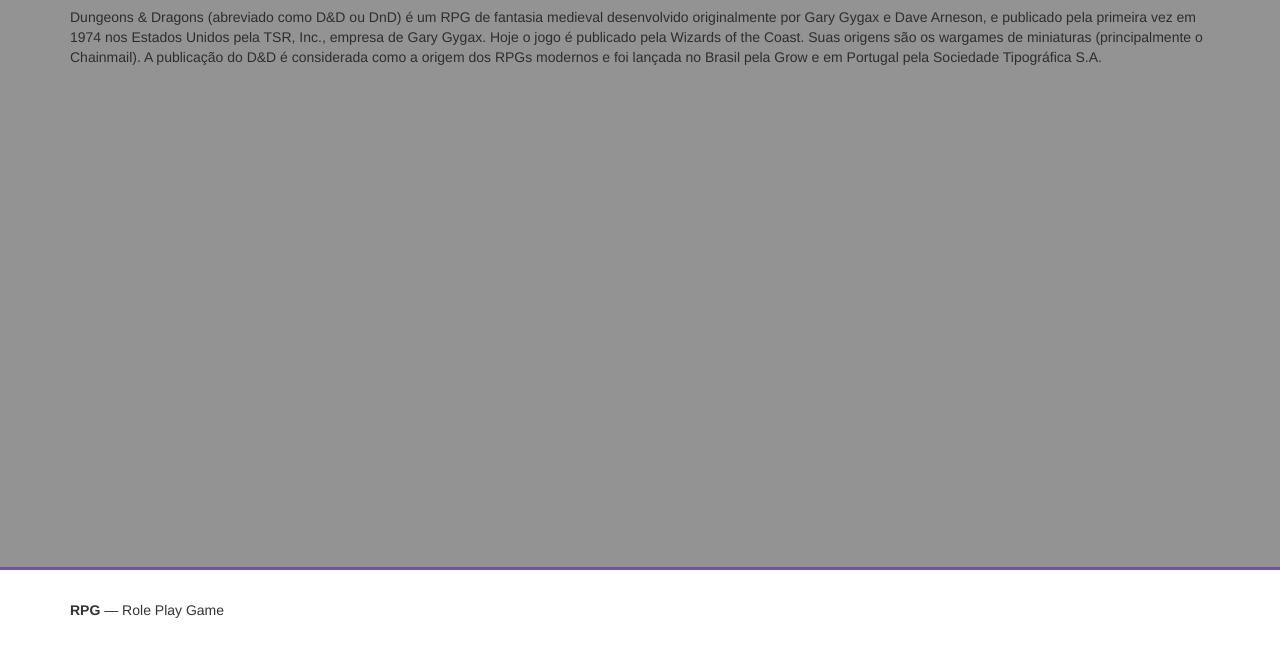
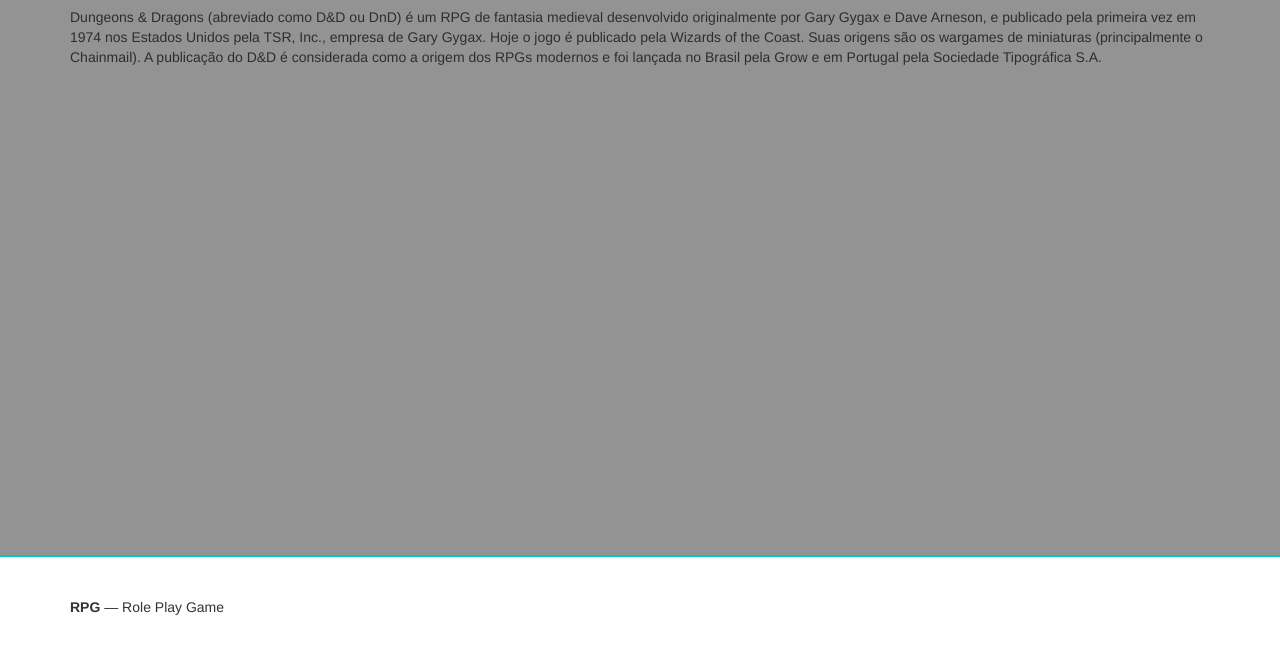
Before and after one commit to Frossard/jquery-footer-note.js, a plain HTML site: page index.html in a window 1280 px wide. Both pictures are taken after a click on the link "RPG". Shown: the part 133-790 px from the top of the page. Drawn offline with nearby package versions, Linux system fonts and the light colour scheme.

Commit message:
Effects upgraded.

```diff
--- a/nota-rodape.css
+++ b/nota-rodape.css
@@ -2,6 +2,7 @@
     Created on : 03/05/2017, 12:47:07
     Author     : victor.frossard
 */
-.blackboard{ display: none; width: 100%; height: 100%; position: fixed; top: 0; left: 0; background-color: rgba(40, 40, 40, 0.5); z-index: 15; /*transition: all 0.3s ease;*/}
-.blackboard > aside{ width: 100%; height: 100px; position: absolute; bottom: 0; left: 0; z-index: 16; background: #fff; border-top: 3px solid #6f5499; transition: all 0.3s ease;}
-#target-legend > p{ padding: 30px 0px;}
+/*body{ background: #cecece;}*/
+.blackboard{ display: none; width: 100%; height: 100%; position: fixed; top: 0; left: 0; background-color: rgba(40, 40, 40, 0.5); z-index: 15;  cursor: pointer;}
+.footer-note{ display: none; width: 100%; padding: 20px 0px; position: absolute; bottom: 0; left: 0; z-index: 16; background: #fff; border-top: 2px solid #00c8c8 }
+#target-legend > p{ padding: 20px 0px; margin: 0px;}
--- a/nota-rodape.js
+++ b/nota-rodape.js
@@ -1,9 +1,10 @@
 $(function(){
     $(document).ready(function(){
-        $( "<div class='blackboard'><aside><div class='container'><div class='row'><div id='target-legend' class='col-md-12'><p></p></div></div></div></aside></div>" ).appendTo('body');
+        $( "<div class='blackboard'></div><aside class='footer-note'><div class='container'><div class='row'><div id='target-legend' class='col-md-12'><p>Teste</p></div></div></div></aside>" ).appendTo('body');
 
         $('.blackboard').click(function(){
             $(this).fadeOut(200);
+            $('.footer-note').slideToggle(200);
         });
     });
 
@@ -17,6 +18,7 @@ $(function(){
 
         $('#target-legend > p').html("<strong>" + palavra + "</strong> — " + legenda + "</p>");
         $('.blackboard').fadeIn(200);
+        $('.footer-note').slideDown(200);
     });
 
 
```
Also changed, not shown: index.html (+2 -0 lines), 1 other file.
